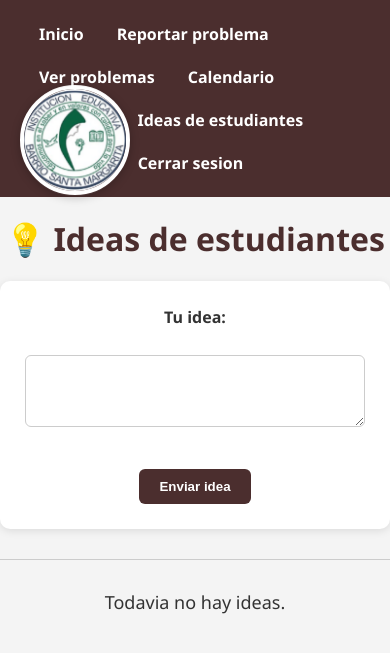
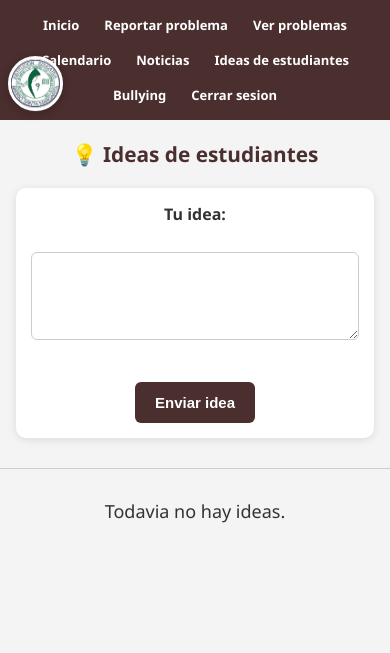
Before and after one commit to salomeagudelobedoya-a11y/mi-colegio-conectado, a Flask app: page /ideas in a window 390 px wide. Shown: the top 653 px of the page. Run offline with Flask 3, Linux system fonts and the light colour scheme; data that the repository does not hold is empty; some libraries are stand-ins or nearby versions.

Commit message:
Update style.css

```diff
--- a/static/style.css
+++ b/static/style.css
@@ -12,7 +12,7 @@ body {
 
 nav {
     background-color: #4b2e2e;
-    padding: 15px 25px;
+    padding: 12px 15px;
     display: flex;
     flex-wrap: wrap;
     gap: 5px;
@@ -21,9 +21,10 @@ nav {
 nav a {
     color: white;
     text-decoration: none;
-    padding: 8px 14px;
+    padding: 8px 12px;
     border-radius: 6px;
     font-weight: bold;
+    font-size: 14px;
     transition: background-color 0.2s;
 }
 
@@ -35,11 +36,14 @@ h1 {
     color: #4b2e2e;
     text-align: center;
     margin-top: 20px;
+    font-size: 1.6em;
+    padding: 0 10px;
 }
 
 p {
     text-align: center;
     font-size: 18px;
+    padding: 0 15px;
 }
 
 hr {
@@ -52,9 +56,10 @@ hr {
 /* Formularios */
 form {
     max-width: 500px;
+    width: 90%;
     margin: 20px auto;
     background: white;
-    padding: 25px;
+    padding: 20px;
     border-radius: 10px;
     box-shadow: 0 2px 8px rgba(0,0,0,0.1);
 }
@@ -70,25 +75,28 @@ form input[type="date"],
 form select,
 form textarea {
     width: 100%;
-    padding: 8px;
+    padding: 10px;
     border: 1px solid #ccc;
     border-radius: 6px;
     margin-bottom: 15px;
     font-family: inherit;
+    font-size: 16px;
 }
 
 form input[type="file"] {
     margin-bottom: 15px;
+    width: 100%;
 }
 
 button {
     background-color: #4b2e2e;
     color: white;
     border: none;
-    padding: 10px 20px;
+    padding: 12px 20px;
     border-radius: 6px;
     font-weight: bold;
     cursor: pointer;
+    font-size: 15px;
     transition: background-color 0.2s;
 }
 
@@ -96,7 +104,7 @@ button:hover {
     background-color: #6b4444;
 }
 
-/* Tablas */
+/* Tablas: contenedor con scroll horizontal en pantallas chicas */
 table {
     margin: 20px auto;
     background: white;
@@ -104,23 +112,39 @@ table {
     overflow: hidden;
     box-shadow: 0 2px 8px rgba(0,0,0,0.1);
     border-collapse: collapse;
+    max-width: 95%;
 }
 
 table th {
     background-color: #4b2e2e;
     color: white;
-    padding: 12px;
+    padding: 10px;
+    font-size: 14px;
 }
 
 table td {
-    padding: 10px;
+    padding: 8px;
     text-align: center;
     border-top: 1px solid #eee;
+    font-size: 14px;
+}
+
+/* Envolver la tabla para que se pueda deslizar en celular */
+.tabla-scroll {
+    width: 100%;
+    overflow-x: auto;
+    margin: 20px 0;
+    -webkit-overflow-scrolling: touch;
+}
+
+.tabla-scroll table {
+    margin: 0 auto;
 }
 
 /* Tarjetas (noticias e ideas) */
 .tarjeta {
     max-width: 500px;
+    width: 90%;
     margin: 20px auto;
     padding: 15px 20px;
     background: white;
@@ -134,39 +158,61 @@ table td {
     padding: 0;
     margin: 10px auto 0 auto;
     background: transparent;
+    width: 100%;
 }
 
-/* Logo flotante (se usa igual en todas las paginas, incluida Inicio) */
+/* Logo flotante */
 .logo-flotante {
     position: fixed;
-    top: 90px;
-    left: 20px;
-    width: 110px;
-    height: 110px;
+    top: 70px;
+    left: 12px;
+    width: 70px;
+    height: 70px;
     border-radius: 50%;
     object-fit: cover;
-    border: 4px solid white;
+    border: 3px solid white;
     box-shadow: 0 2px 10px rgba(0,0,0,0.25);
     z-index: 999;
     animation: flotar 3s ease-in-out infinite;
 }
 
+.logo-home {
+    display: block;
+    width: 100px;
+    height: 100px;
+    border-radius: 50%;
+    object-fit: cover;
+    border: 4px solid white;
+    box-shadow: 0 2px 10px rgba(0,0,0,0.25);
+    margin: 20px auto 10px auto;
+    animation: flotar 3s ease-in-out infinite;
+}
+
 @keyframes flotar {
     0% { transform: translateY(0px); }
-    50% { transform: translateY(-15px); }
+    50% { transform: translateY(-12px); }
     100% { transform: translateY(0px); }
+}
+
+/* Banner de inicio */
+.banner-inicio {
+    width: 100%;
+    max-height: 300px;
+    object-fit: cover;
+    display: block;
 }
 
 /* Pantalla de seleccion Estudiante/Administrador */
 .opciones-inicio {
     text-align: center;
-    margin-top: 30px;
+    margin-top: 20px;
+    padding: 0 15px;
 }
 
 .opciones-inicio a {
     display: inline-block;
     margin: 10px;
-    padding: 15px 30px;
+    padding: 14px 26px;
     background-color: #4b2e2e;
     color: white;
     border-radius: 8px;
@@ -183,15 +229,64 @@ table td {
 .form-mini {
     display: inline-block;
     max-width: none;
-    margin: 0 3px;
+    margin: 3px;
     padding: 0;
     background: transparent;
     box-shadow: none;
     border-radius: 0;
 }
-.banner-inicio {
-    width: 100%;
-    max-height: 350px;
-    object-fit: cover;
-    display: block;
+
+.form-mini button {
+    padding: 8px 10px;
+    font-size: 13px;
 }
+
+/* Ajustes especificos para celular */
+@media (max-width: 600px) {
+    nav {
+        justify-content: center;
+        padding: 10px;
+    }
+
+    nav a {
+        padding: 6px 10px;
+        font-size: 13px;
+    }
+
+    .logo-flotante {
+        width: 55px;
+        height: 55px;
+        top: 60px;
+        left: 8px;
+    }
+
+    .logo-home {
+        width: 90px;
+        height: 90px;
+    }
+
+    h1 {
+        font-size: 1.3em;
+    }
+
+    form {
+        width: 92%;
+        padding: 15px;
+    }
+
+    table th,
+    table td {
+        padding: 6px;
+        font-size: 12px;
+    }
+
+    table img {
+        width: 60px !important;
+    }
+
+    .form-mini button {
+        padding: 6px 8px;
+        font-size: 11px;
+        margin-bottom: 4px;
+    }
+}
```
